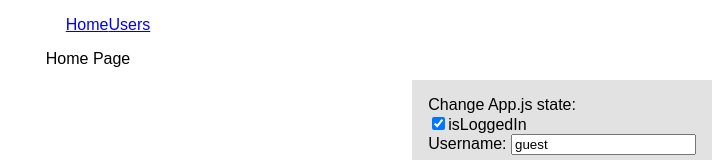
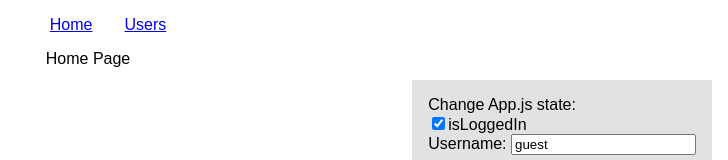
Before and after one commit to nikrb/react-router-dom-auth, a React (Create React App) app: page / in a window 1280 px wide. Shown: the top 160 px of the page, without its empty margins (552-1280 px from the left). Built offline with nearby package versions, Linux system fonts and the light colour scheme.

Commit message:
space nav links

```diff
--- a/src/App.css
+++ b/src/App.css
@@ -3,3 +3,7 @@
   flex-direction: column;
   align-items: center;
 }
+
+a {
+  margin: 0 1rem;
+}
```
